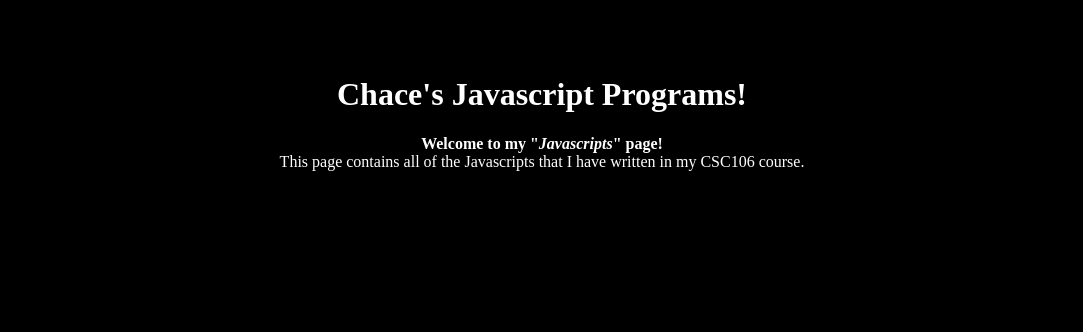
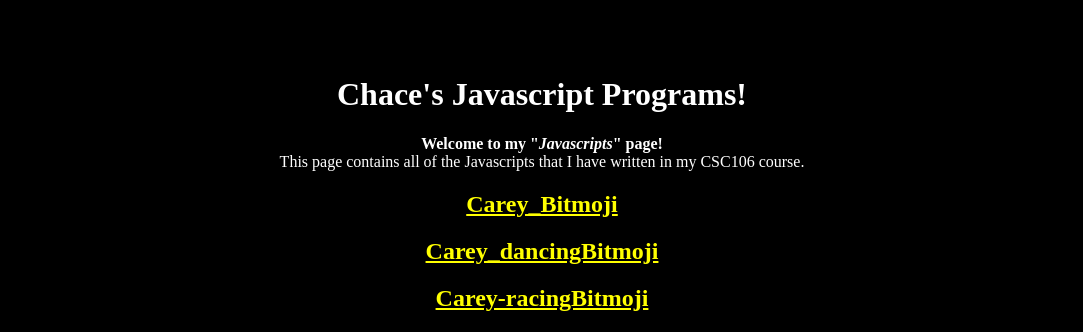
Before and after one commit to chace-carey/chace-carey.github.io, a plain HTML site: page javascripts.html in a window 1280 px wide. Shown: the part 526-858 px from the top of the page, without its empty margins (98-1181 px from the left). Before the commit the page ends 800 px from the top, so only its background shows below. Drawn offline with Linux system fonts and the light colour scheme; a script that the page names is missing.

Commit message:
Update javascripts.html

```diff
--- a/javascripts.html
+++ b/javascripts.html
@@ -33,6 +33,8 @@
             <br>
             This page contains all of the Javascripts that I have written in my CSC106 course.
         </p>
-
-    </body>
+       <h2><a href="https://www.khanacademy.org/computer-programming/carey_bitmoji/5301575408992256">Carey_Bitmoji</a></h2><script src="https://www.khanacademy.org/computer-programming/carey_bitmoji/5301575408992256/embed.js?editor=no&buttons=no&author=no&embed=yes"></script>
+       <h2><a href="https://www.khanacademy.org/computer-programming/carey_dancingbitmoji/5877614745010176">Carey_dancingBitmoji</a></h2><script src="https://www.khanacademy.org/computer-programming/carey_dancingbitmoji/5877614745010176/embed.js?editor=no&buttons=no&author=no&embed=yes"></script>
+       <h2><a href="https://www.khanacademy.org/computer-programming/carey-racingbitmoji/5999460333174784">Carey-racingBitmoji</a></h2><script src="https://www.khanacademy.org/computer-programming/carey-racingbitmoji/5999460333174784/embed.js?editor=no&buttons=no&author=no&embed=yes"></script>
+      </body>
 </html>
```
